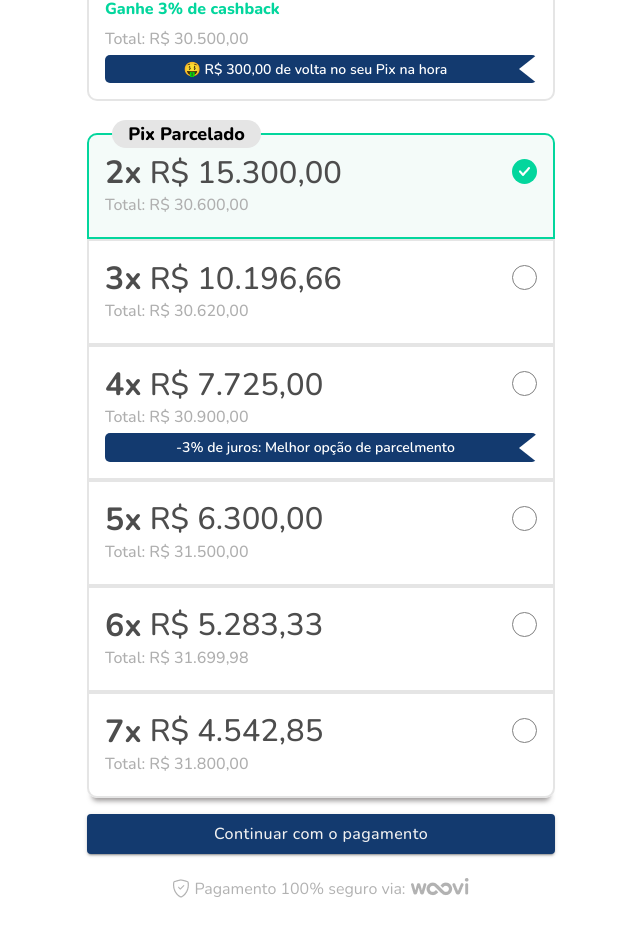
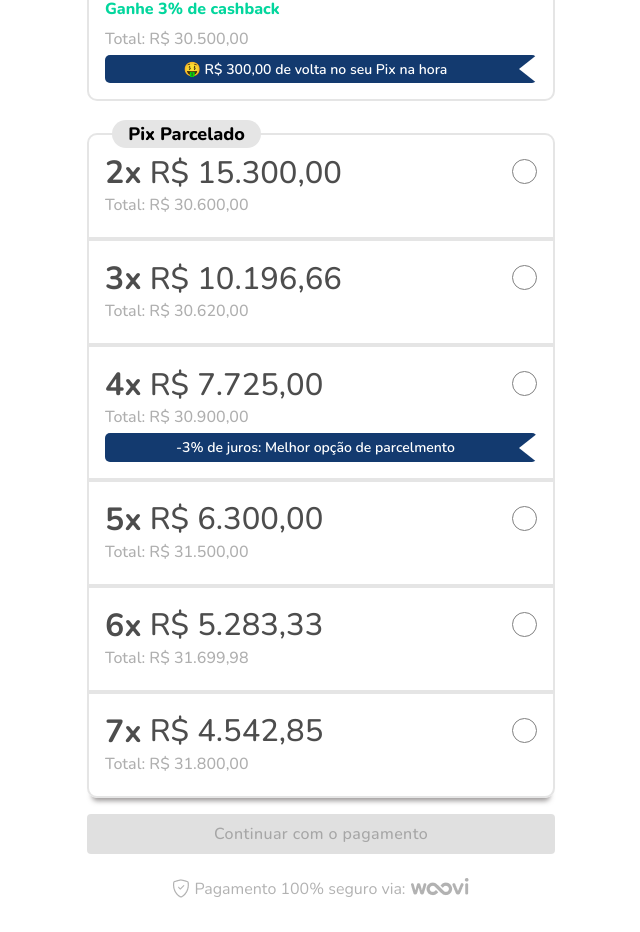
Before and after one commit to pabllot/woovi, a React (Vite) app: page / in a window 1280 px wide. Shown: the part 213-1145 px from the top of the page, without its empty margins (319-959 px from the left). Built offline with nearby package versions, Linux system fonts and the light colour scheme.

Commit message:
refactor: disabled if value is not selected

```diff
--- a/src/pages/FirstPage/index.tsx
+++ b/src/pages/FirstPage/index.tsx
@@ -15,7 +15,7 @@ import useStore from "../../store";
 export const FirstPage = () => {
   const setInstallment = useStore((state) => state.setInstallment);
   const installment = useStore((state) => state.installment);
-  const [selectedCard, setSelectedCard] = useState(installment?.times || 2);
+  const [selectedCard, setSelectedCard] = useState(installment?.times || null);
   const firstName = user.name.split(" ")[0];
 
   const handleConfirm = (installment: Installment) => {
@@ -43,7 +43,7 @@ export const FirstPage = () => {
           />
         ))}
       </div>
-      <Button color="secondary" variant="contained" component={Link} to="/2">
+      <Button color="secondary" disabled={!selectedCard} variant="contained" component={Link} to="/2">
         <span style={{ fontSize: "16px" }}>Continuar com o pagamento</span>
       </Button>
       <Footer />
```
